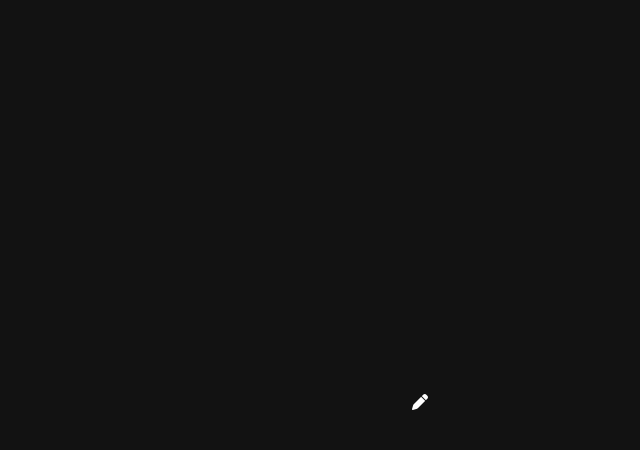
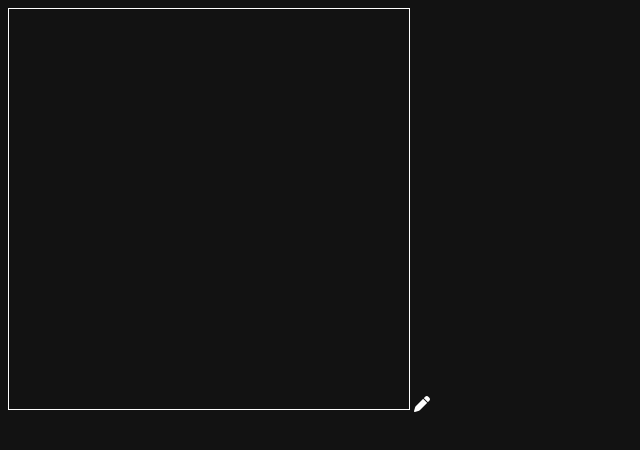
Before and after one commit to qDread-dev/drawing, a plain HTML site: page index.html in a window 1280 px wide. Shown: the whole page, without its empty margins (0-640 px from the left). Drawn offline with nearby package versions, Linux system fonts and the light colour scheme.

Commit message:
Added border

```diff
--- a/index.html
+++ b/index.html
@@ -8,7 +8,7 @@
         <link rel="stylesheet" href="style.css">
     </head>
     <body>
-        <canvas id="myCanvas" width="400" height="400">
+        <canvas id="myCanvas" width="400" height="400" style="border:1px solid #FFFF;">
 
         </canvas>
         <span style="color:white;">
```
